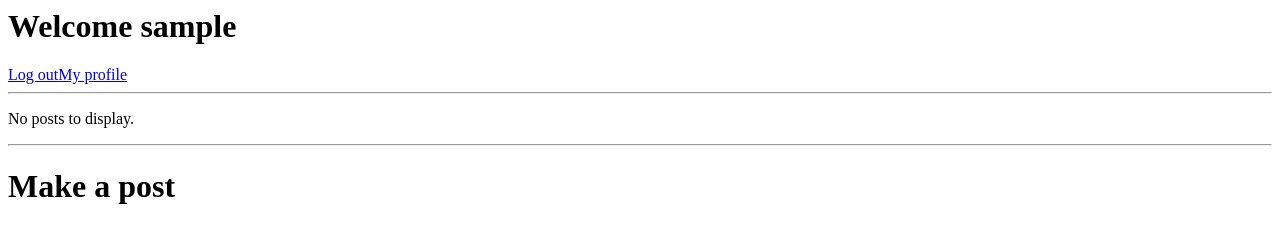
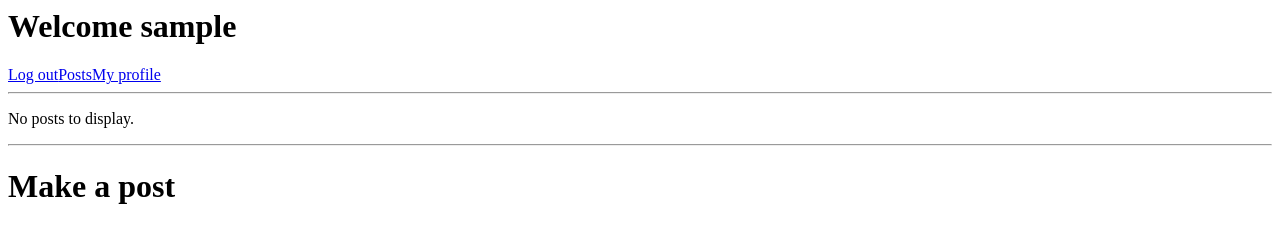
Before and after one commit to ranven/nutcracker-news, a Flask app: template templates/posts.html in a window 1280 px wide. Shown: the top 227 px of the page. Run offline with Flask 2, Linux system fonts and the light colour scheme; the template is opened without the code that fills it, so the values that code supplies are empty; the visitor is signed in with stand-in values (Sample User, id 1); parts of the project's set-up code (start-up, migrations or seed data) failed here and were passed over.

Commit message:
add username+profile link to posts, edit navigation

```diff
--- a/posts.py
+++ b/posts.py
@@ -3,7 +3,7 @@ from db import db
 import auth
 
 def get_all_posts():
-    sql = "SELECT p.post_id, p.title, p.content, p.created_at, u.username FROM POSTS p JOIN USERS u ON p.user_id = u.user_id"
+    sql = "SELECT p.post_id, p.title, p.content, p.created_at, u.user_id, u.username FROM POSTS p JOIN USERS u ON p.user_id = u.user_id"
     result = db.session.execute(sql)
     posts = result.fetchall()
     return posts
--- a/templates/login.html
+++ b/templates/login.html
@@ -2,6 +2,7 @@
 {% if session.username %}
 <p>You're logged in as {{ session.username }}</p>
 <a href="/logout">Log out</a>
+<a href="/posts">Posts</a>
 <a href="/users/{{session.user_id}}">My profile</a>
 {% else %}
 <form action="/login" method="POST">
--- a/templates/posts.html
+++ b/templates/posts.html
@@ -4,6 +4,7 @@
         {{session.username}} </h1>
     <div style="display: flex">
         <a href="/logout">Log out</a>
+        <a href="/posts">Posts</a>
         <a href="/users/{{session.user_id}}">My profile</a>
         {% else %}
 
@@ -19,6 +20,7 @@
             <h1>
                 {{post.title}}
             </h1>
+            <a href="/users/{{post.user_id}}">{{post.username}}</a>
             <p>{{post.content}}</p>
         </div>
         {% endfor %}
--- a/templates/profile.html
+++ b/templates/profile.html
@@ -4,6 +4,7 @@
         {{session.username}} </h1>
     <div style="display: flex">
         <a href="/logout">Log out</a>
+        <a href="/posts">Posts</a>
         <a href="/users/{{session.user_id}}">My profile</a>
         {% else %}
 
--- a/templates/signup.html
+++ b/templates/signup.html
@@ -2,6 +2,7 @@
     {% if session.username %}
     <p>You're logged in as {{ session.username }}</p>
     <a href="/logout">Log out</a>
+    <a href="/posts">Posts</a>
     <a href="/users/{{session.user_id}}">My profile</a>
 {% else %}
 <form action="/signup" method="POST">
```
